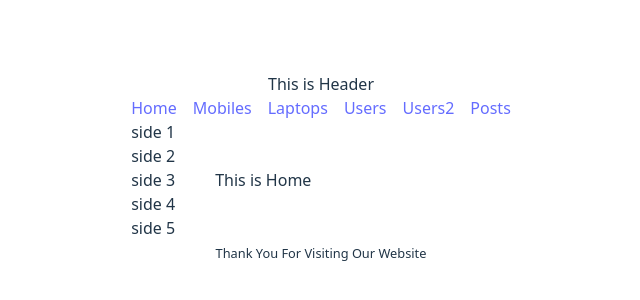
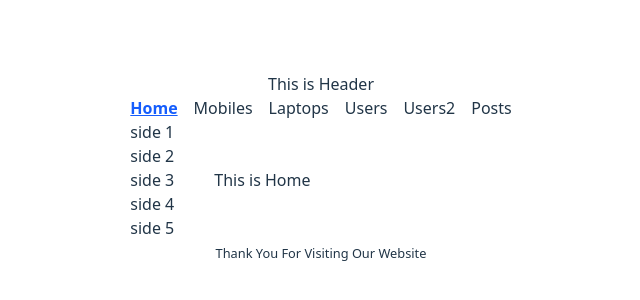
Before and after one commit to Samiul-Alam-Shanto/react-router-learning-M-43, a React (Vite) app: page / in a window 1280 px wide. Shown: the part 232-532 px from the top of the page, without its empty margins (319-959 px from the left). Built offline with nearby package versions, Linux system fonts and the light colour scheme; no server answers.

Commit message:
used the useNavigate to handle event instead of using link and used it in posts

```diff
--- a/package.json
+++ b/package.json
@@ -14,6 +14,7 @@
     "react": "^19.1.1",
     "react-dom": "^19.1.1",
     "react-router": "^7.9.3",
+    "react-router-dom": "^7.9.3",
     "router": "^2.2.0",
     "tailwindcss": "^4.1.13"
   },
--- a/src/components/Header/Header.jsx
+++ b/src/components/Header/Header.jsx
@@ -2,16 +2,32 @@ import React from "react";
 import { NavLink } from "react-router";
 
 const Header = () => {
+  const navStyle = ({ isActive }) =>
+    ` ${
+      isActive ? "text-blue-600 underline font-bold" : " hover:text-blue-400"
+    }`;
   return (
     <div>
       <h3>This is Header</h3>
       <nav className="flex gap-4">
-        <NavLink to="/">Home</NavLink>
-        <NavLink to="/mobiles">Mobiles</NavLink>
-        <NavLink to="/laptops">Laptops</NavLink>
-        <NavLink to="/users">Users</NavLink>
-        <NavLink to="/users2">Users2</NavLink>
-        <NavLink to="/posts">Posts</NavLink>
+        <NavLink to="/" className={navStyle}>
+          Home
+        </NavLink>
+        <NavLink className={navStyle} to="/mobiles">
+          Mobiles
+        </NavLink>
+        <NavLink className={navStyle} to="/laptops">
+          Laptops
+        </NavLink>
+        <NavLink className={navStyle} to="/users">
+          Users
+        </NavLink>
+        <NavLink className={navStyle} to="/users2">
+          Users2
+        </NavLink>
+        <NavLink className={navStyle} to="/posts">
+          Posts
+        </NavLink>
       </nav>
       {/* navlink dile extra ekta class dynamically add kore dey */}
     </div>
--- a/src/components/Post/Post.jsx
+++ b/src/components/Post/Post.jsx
@@ -1,14 +1,22 @@
 import React from "react";
-import { Link } from "react-router";
+import { Link, useNavigate } from "react-router";
 
 const Post = ({ post }) => {
   const { id, title } = post;
+
+  const navigate = useNavigate();
+
+  const handleNavigate = () => {
+    navigate(`/posts/${id}`);
+  };
+
   return (
     <div className="border mt-2 rounded-xl">
       <h4>{title}</h4>
       <Link to={`/posts/${id}`}>
         <button className="mt-2">Show Details</button>
       </Link>
+      <button onClick={handleNavigate}>Details of {id}</button>
     </div>
   );
 };
--- a/src/components/PostDetails/PostDetails.jsx
+++ b/src/components/PostDetails/PostDetails.jsx
@@ -1,12 +1,15 @@
 import React from "react";
-import { useLoaderData } from "react-router";
+import { useLoaderData, useNavigate } from "react-router";
 
 const PostDetails = () => {
   const post = useLoaderData();
-  console.log(post);
+  //   console.log(post);
+
+  const navigate = useNavigate();
   return (
     <div>
       <h2> {post.body}</h2>
+      <button onClick={() => navigate(-1)}>Go Back</button>
     </div>
   );
 };
--- a/src/index.css
+++ b/src/index.css
@@ -13,15 +13,6 @@
   text-rendering: optimizeLegibility;
   -webkit-font-smoothing: antialiased;
   -moz-osx-font-smoothing: grayscale;
-}
-
-a {
-  font-weight: 500;
-  color: #646cff;
-  text-decoration: inherit;
-}
-a:hover {
-  color: #535bf2;
 }
 
 body {
```
Also changed, not shown: 1 other file (tests, documents, lock files or other folders).
